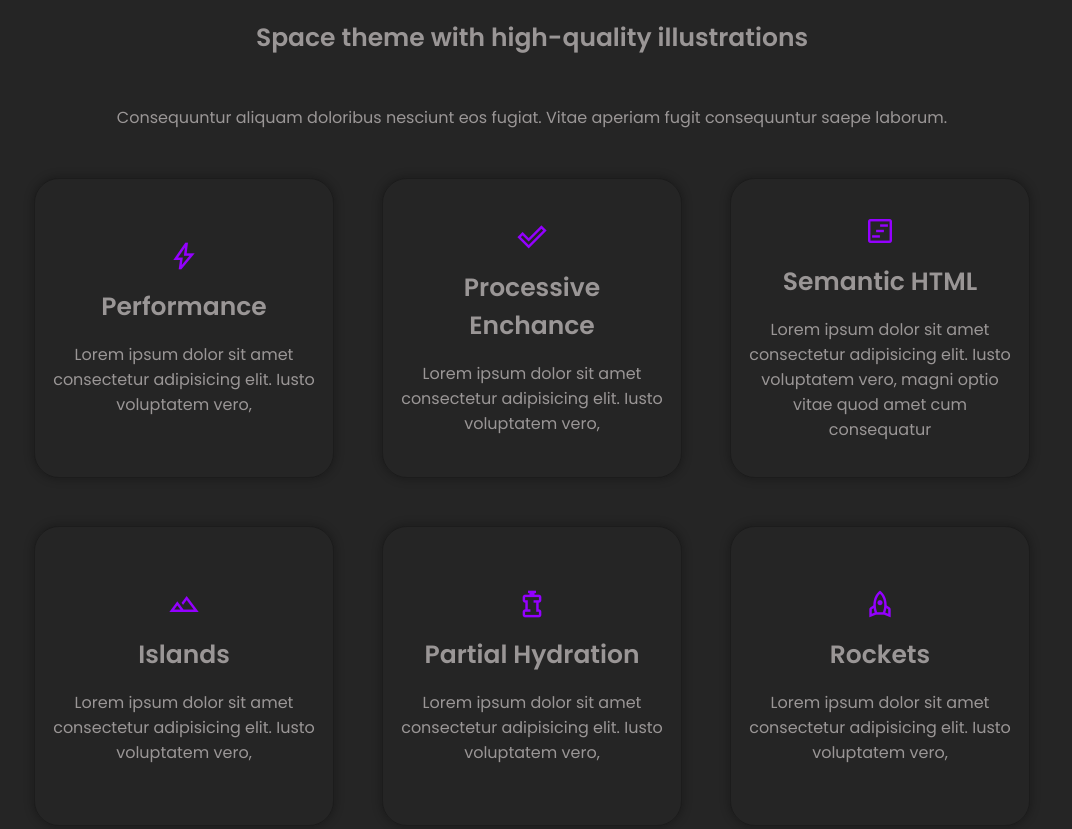
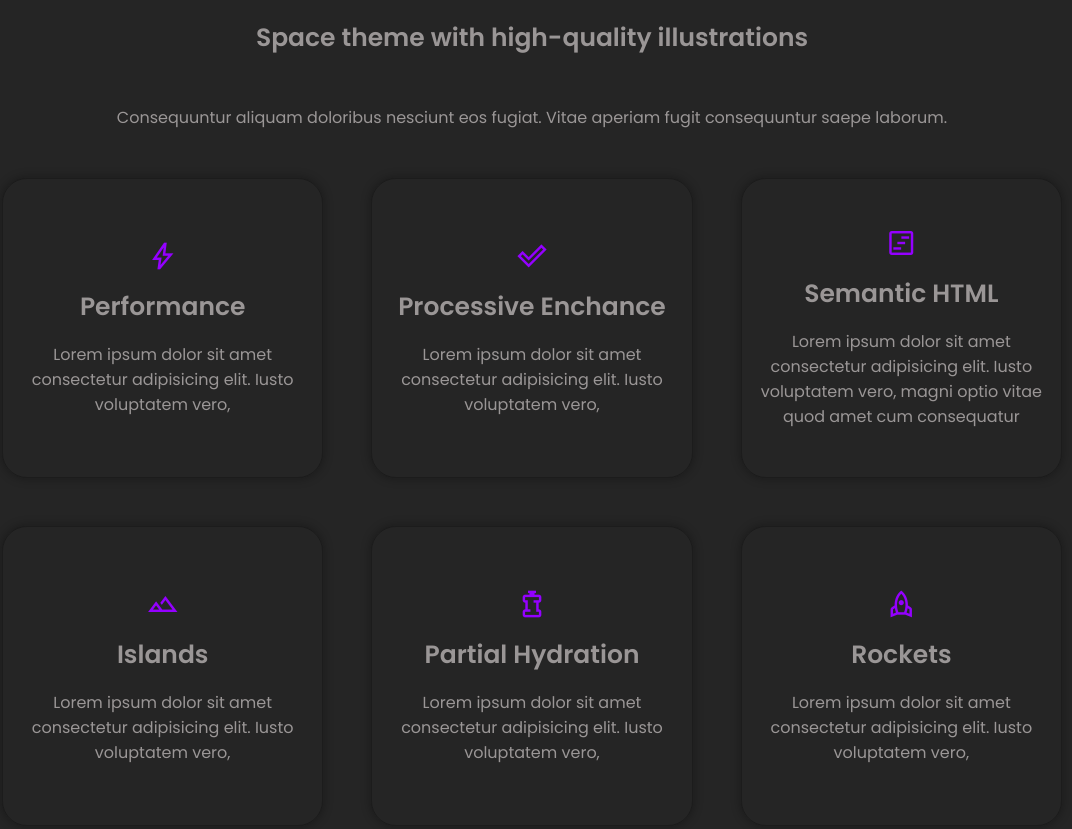
Before and after one commit to rjsudhin/Space_Advicer_Easy_home_page, a plain HTML site: page index.html in a window 1280 px wide. Shown: the part 861-1690 px from the top of the page, without its empty margins (108-1180 px from the left). Drawn offline with nearby package versions, Linux system fonts and the light colour scheme.

Commit message:
header container items flex shorthand added

```diff
--- a/css/style.css
+++ b/css/style.css
@@ -144,6 +144,8 @@ h1 {
     border: 1px solid rgba(8, 8, 8, 0.288);
     border-radius: 25px;
     box-shadow: 0 0 10px 1px rgba(8, 8, 8, 0.288);
+    flex-grow: 1;
+    flex-shrink: 2;
 }
 
 #menu-container .container p {
```
